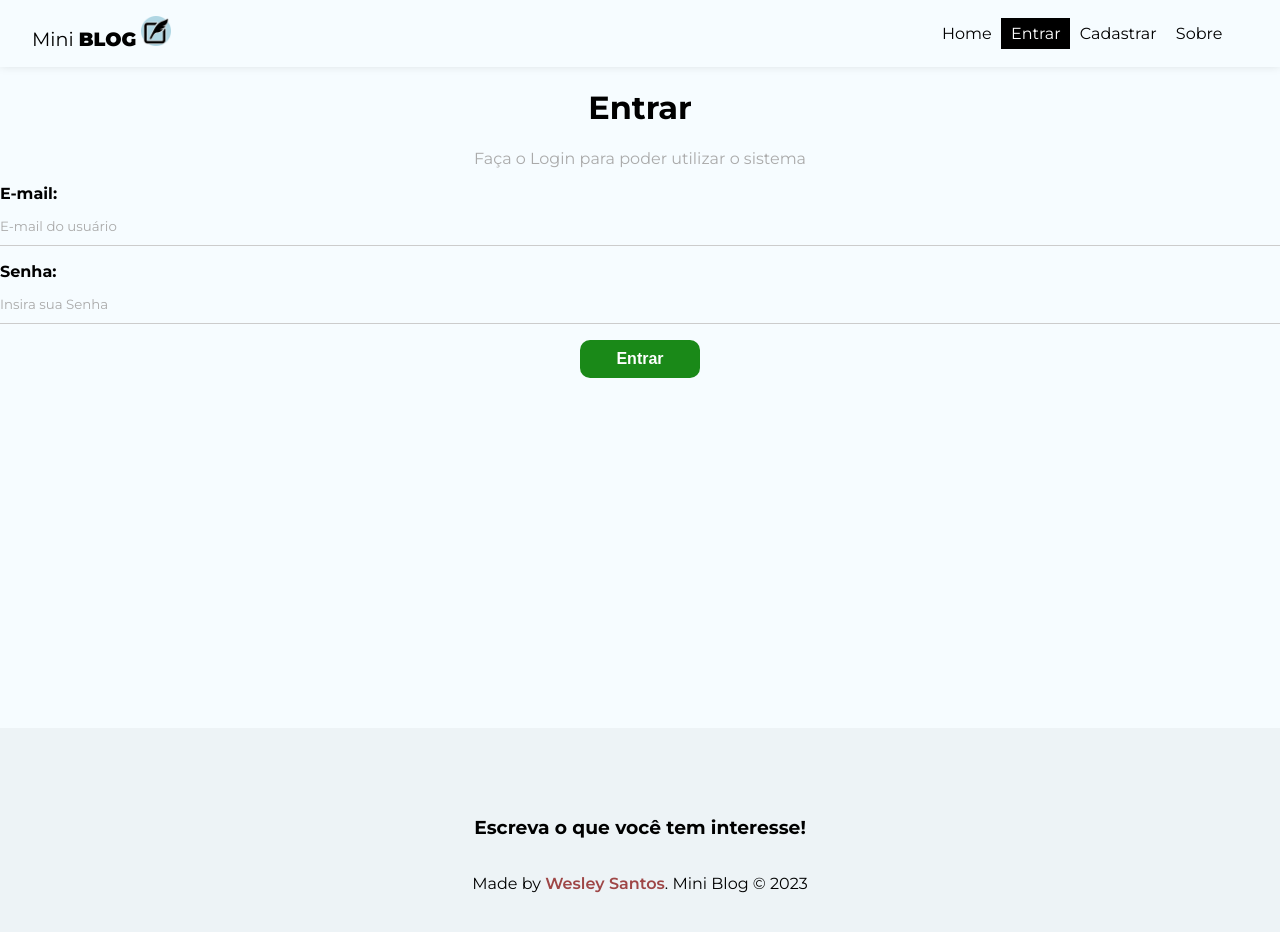
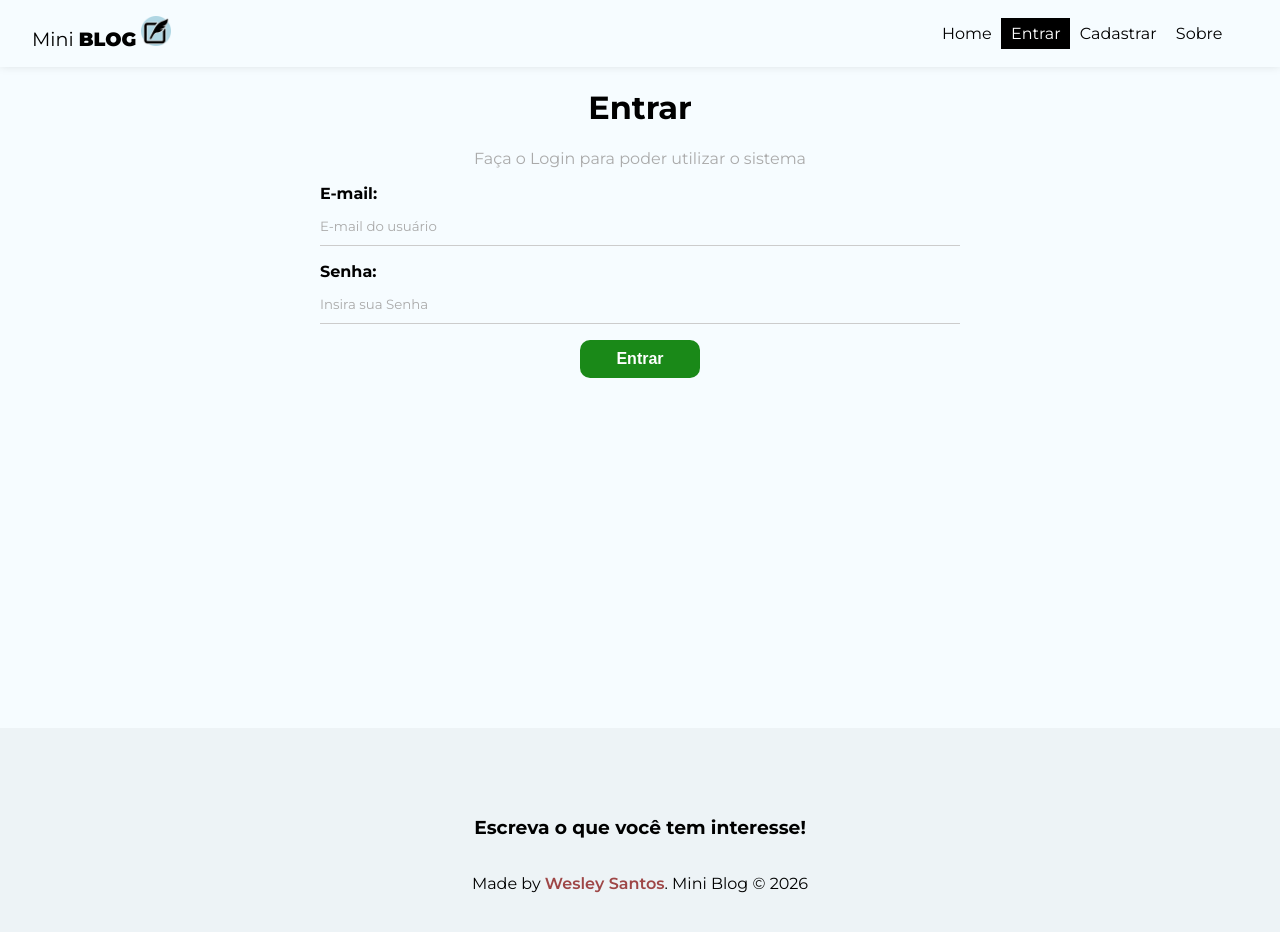
Before and after one commit to TitanCodeXD/Mini-Blog, a React (Vite) app: page /login in a window 1280 px wide. Shown: the top 932 px of the page. Built offline with nearby package versions, Linux system fonts and the light colour scheme; no server answers.

Commit message:
feat(responsive): ajustes responsivos v2

```diff
--- a/src/components/Footer/Footer.jsx
+++ b/src/components/Footer/Footer.jsx
@@ -13,7 +13,7 @@ const Footer = () => {
                 <a href="https://portfolio-wesley-santos.netlify.app" target="_blank">
                     Wesley Santos
                 </a>
-                . Mini Blog &copy; 2023
+                . Mini Blog &copy; 2026
             </p>
         </footer>
     );
--- a/src/pages/CreatePost/CreatePost.module.css
+++ b/src/pages/CreatePost/CreatePost.module.css
@@ -9,6 +9,11 @@
 .create_post p {
     color: #aaa;
     margin-bottom: 2em;
+}
+
+.create_post form {
+    max-width: 50%;
+    margin: 0 auto;
 }
 
 @media screen and (max-width: 600px) {
--- a/src/pages/Login/Login.module.css
+++ b/src/pages/Login/Login.module.css
@@ -6,6 +6,11 @@
     color: #aaa;
 }
 
+.login form {
+    max-width: 50%;
+    margin: 0 auto;
+}
+
 @media screen and (max-width: 600px) {
     .login form {
         max-width: 70%;
--- a/src/pages/Register/Register.module.css
+++ b/src/pages/Register/Register.module.css
@@ -6,6 +6,11 @@
     color: #aaa;
 }
 
+.register form {
+    max-width: 50%;
+    margin: 0 auto;
+}
+
 @media screen and (max-width: 600px) {
     .register form {
         max-width: 70%;
```
